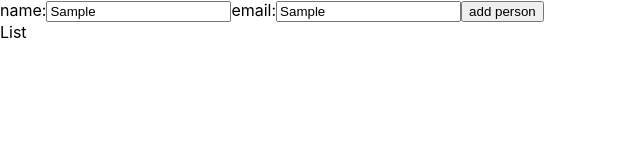
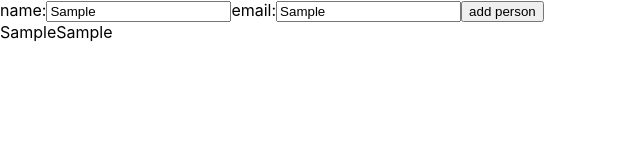
Before and after one commit to raresmigea/xkcd, a React (Create React App) app: page / in a window 1280 px wide. Both pictures are taken after typing "Sample", "Sample" into the empty fields and a click on the button "add person". Shown: the top 160 px of the page, without its empty margins (0-640 px from the left). Built offline with nearby package versions, Linux system fonts and the light colour scheme.

Commit message:
fix error

```diff
--- a/src/App.js
+++ b/src/App.js
@@ -9,15 +9,13 @@ function App() {
   const [people, setPeople] = useState([]);
 
   const callback = (e) => {
-    console.log('e:: ', e);
     setPeople((people) => [...people, person]);
   };
 
-  console.log('people: ', people);
   return (
     <div>
       <Inputs callback={callback} person={person} setPerson={setPerson} />
-      <List />
+      <List people={people} />
     </div>
   );
 }
--- a/src/components/Inputs.js
+++ b/src/components/Inputs.js
@@ -7,7 +7,6 @@ const Inputs = ({ person, setPerson, callback }) => {
     setPerson((person) => ({ ...person, email: e.target.value }));
   };
 
-  console.log('person: ', person);
   return (
     <div>
       <label>name:</label>
--- a/src/components/List.js
+++ b/src/components/List.js
@@ -1,5 +1,14 @@
-const List = () => {
-  return <div>List</div>;
+const List = ({ people }) => {
+  return (
+    <div>
+      {people.map((p, index) => (
+        <div key={index}>
+          <span>{p.name}</span>
+          <span>{p.email}</span>
+        </div>
+      ))}
+    </div>
+  );
 };
 
 export default List;
```
